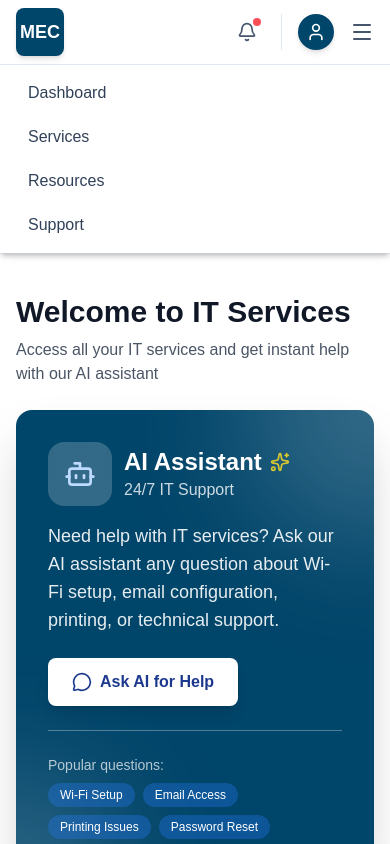
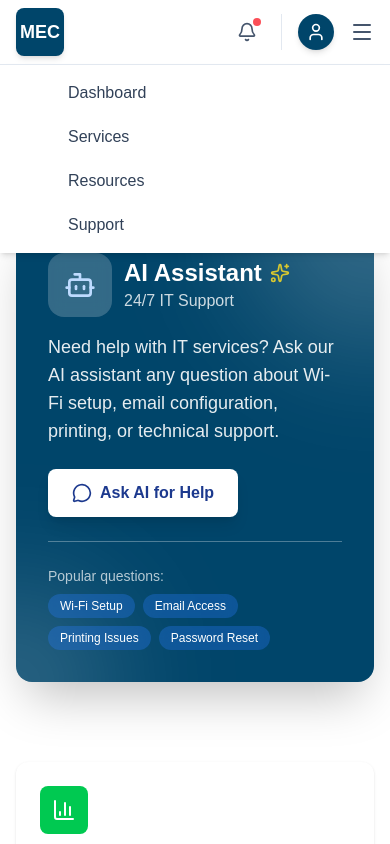
Before and after one commit to ahmadhasnain0/ai-chatbot-frontend, a Next.js app: page /student-portal in a window 390 px wide. Both pictures are taken after a click on the button 362 px from the left and 32 px from the top of the page. Shown: the top 844 px of the page. Built offline with nearby package versions, Linux system fonts and the light colour scheme.

Commit message:
submenu issue

```diff
--- a/src/component/ChatMessage.jsx
+++ b/src/component/ChatMessage.jsx
@@ -2,7 +2,7 @@ import React from 'react';
 
 export default function ChatMessage({ message, isUser, timestamp }) {
   return (
-    <div className={`flex ${isUser ? 'justify-end' : 'justify-start'} mb-4`}>
+    <div className={`flex  ${isUser ? 'justify-end' : 'justify-start'} mb-4`}>
       <div
         className={`max-w-[70%] rounded-2xl px-4 py-3 ${
           isUser
--- a/src/component/home/Header.jsx
+++ b/src/component/home/Header.jsx
@@ -62,7 +62,7 @@ export function Header() {
 
         {/* Mobile Navigation */}
         {isMenuOpen && (
-          <nav className="md:hidden pb-4 flex flex-col gap-3">
+          <nav className="md:hidden pb-4 flex flex-col gap-3 absolute bg-white w-full px-10 left-0">
             <a href="#" className="primary-text-link py-2">
               Home
             </a>
--- a/src/component/student-portal/PortalHeader.jsx
+++ b/src/component/student-portal/PortalHeader.jsx
@@ -92,7 +92,7 @@ export default function PortalHeader() {
 
       {/* Mobile Menu */}
       {menuOpen && (
-        <div className="lg:hidden bg-white border-t border-slate-200 shadow-md">
+        <div className="lg:hidden bg-white border-t border-slate-200 shadow-md  absolute bg-white w-full px-10 left-0">
           <nav className="flex flex-col px-4 py-2 space-y-1">
             {["Dashboard", "Services", "Resources", "Support"].map((item) => (
               <a
```
